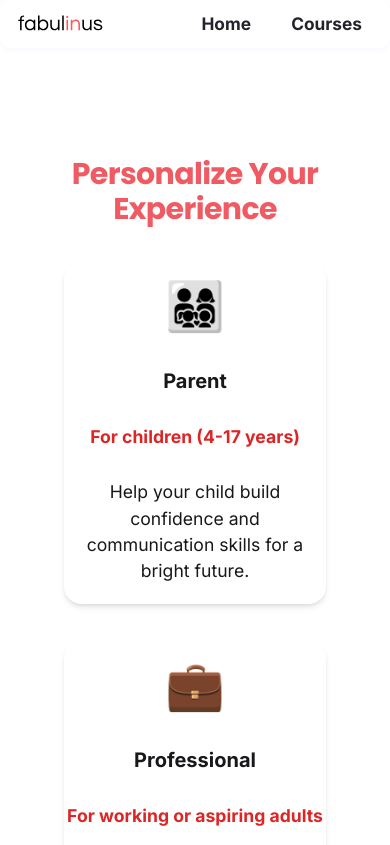
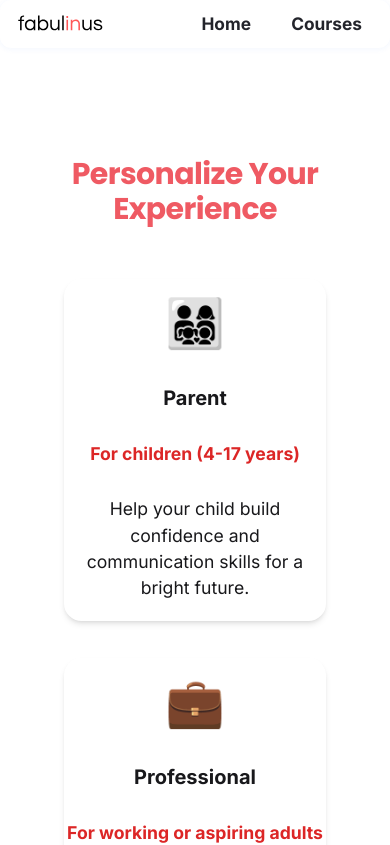
Before and after one commit to Vishalmakhija1012/Fabulinus, a Next.js app: page /persona in a window 390 px wide. Shown: the top 845 px of the page. Built offline with nearby package versions, Linux system fonts and the light colour scheme.

Commit message:
fix: correct CSS syntax errors and ensure .persona-header-gap works on Vercel

```diff
--- a/styles/globals.css
+++ b/styles/globals.css
@@ -500,16 +500,27 @@ section {
     height: auto !important;
   }
 
-  /* Remove negative margins and extra offsets */
-  .mt-[-12px],
-  .-mt-5,
-  .mb-8,
-  .mt-8,
-  .mb-12,
-  .mt-20,
+  /* Remove negative margins and extra offsets - FIXED for Tailwind arbitrary values */
+  .mt-neg-12px {
+    margin-top: -12px !important;
+  }
+  .-mt-5 {
+    margin-top: -1.25rem !important;
+  }
+  .mb-8 {
+    margin-bottom: 2rem !important;
+  }
+  .mt-8 {
+    margin-top: 2rem !important;
+  }
+  .mb-12 {
+    margin-bottom: 3rem !important;
+  }
+  .mt-20 {
+    margin-top: 5rem !important;
+  }
   .mb-20 {
-    margin-top: 0 !important;
-    margin-bottom: 1.2em !important;
+    margin-bottom: 5rem !important;
   }
 
   /* --- Fix: Keep trust avatars in a horizontal row of small circles on mobile --- */
```
